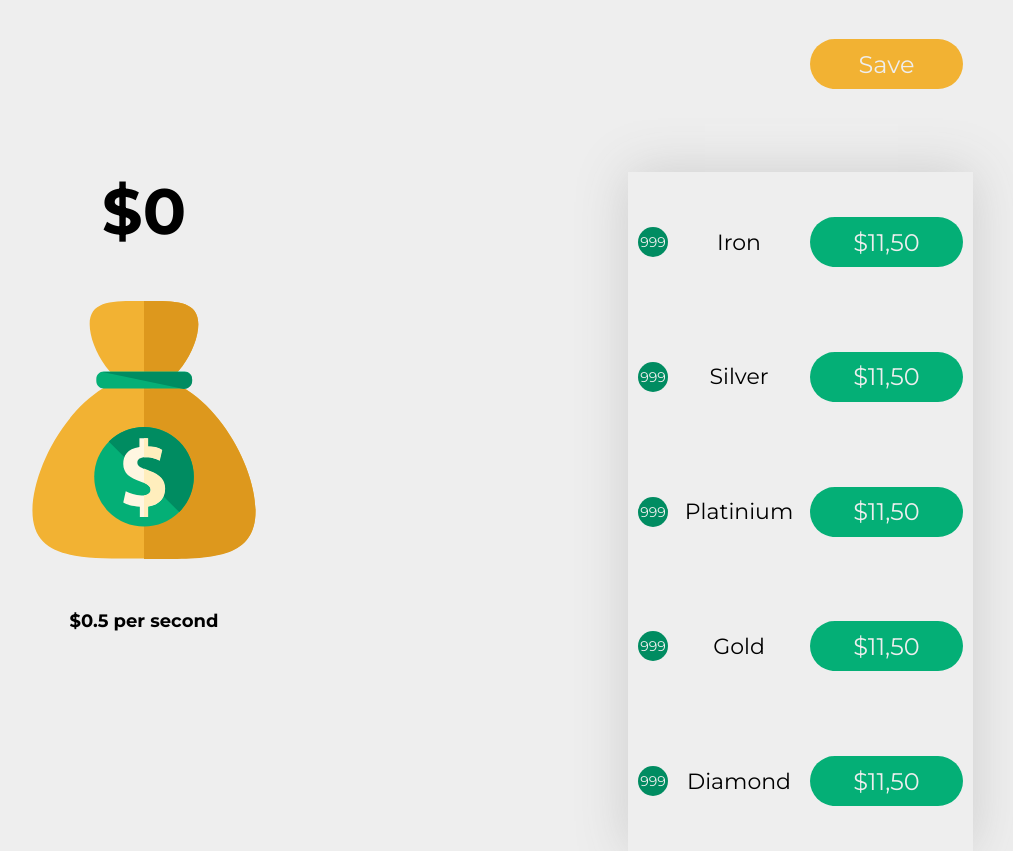
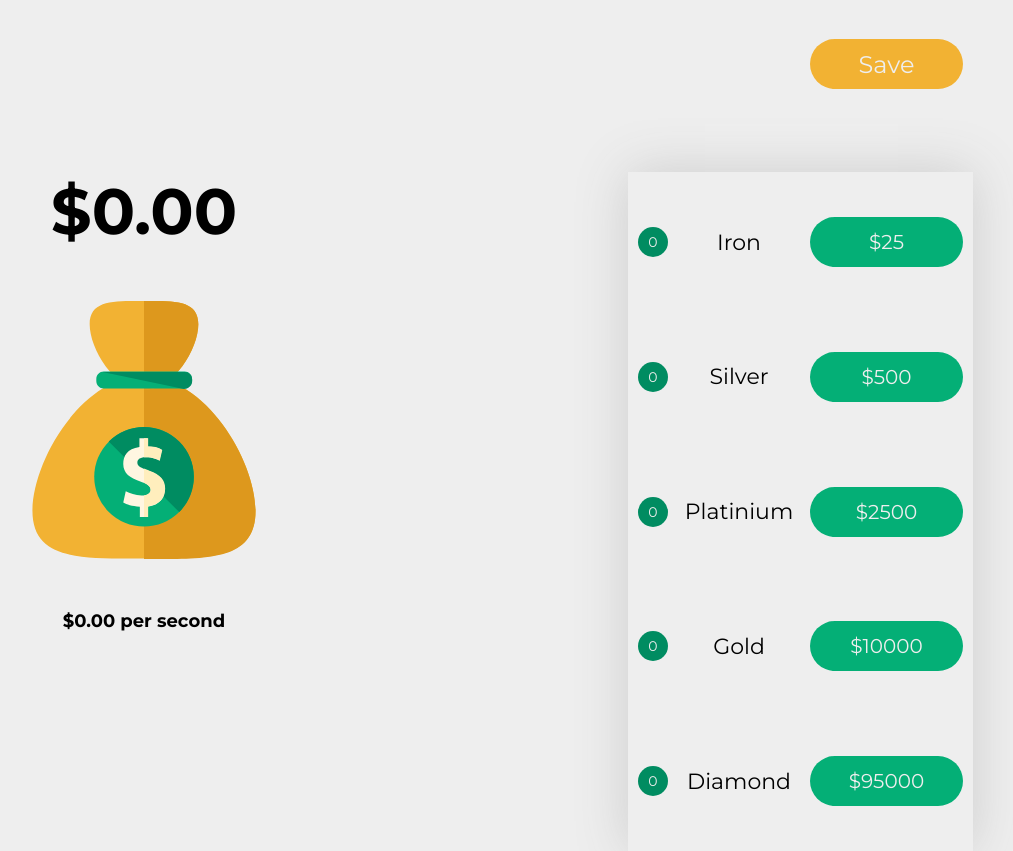
Before and after one commit to DeVinhoOne/clicker-game, a React app: page / in a window 1280 px wide. Shown: the whole page, without its empty margins (185-1198 px from the left). Built offline with nearby package versions, Linux system fonts and the light colour scheme.

Commit message:
Basic logic and state finished

```diff
--- a/src/components/Menu/Menu.js
+++ b/src/components/Menu/Menu.js
@@ -3,15 +3,19 @@ import React from 'react';
 import classes from './Menu.scss';
 import MenuItem from './MenuItem/MenuItem';
 
-const Menu = () => {
+const Menu = props => {
    return (
-      <div className={classes.menu}>
-         <MenuItem name="Iron" />
-         <MenuItem name="Silver" />
-         <MenuItem name="Platinium" />
-         <MenuItem name="Gold" />
-         <MenuItem name="Diamond" />
-      </div>
+      <div className={classes.menu} >
+         {props.materials.map(material => (
+            <MenuItem
+               key={material.name}
+               name={material.name}
+               price={material.price}
+               amount={material.amount}
+               buyHandler={() => props.buyHandler(material.name)}
+            />
+         ))}
+      </div >
    );
 }
 
--- a/src/components/Menu/MenuItem/MenuItem.js
+++ b/src/components/Menu/MenuItem/MenuItem.js
@@ -7,9 +7,12 @@ import Badge from '../../UI/Badge/Badge';
 const MenuItem = props => {
    return (
       <div className={classes.menuItem}>
-         <Badge />
+         <Badge amount={props.amount} />
          <p className={classes.name}>{props.name}</p>
-         <Button type="price">$11,50</Button>
+         <Button
+            buyHandler={props.buyHandler}
+            type="price"
+         >${props.price}</Button>
       </div>
    );
 }
--- a/src/components/Panel/Panel.js
+++ b/src/components/Panel/Panel.js
@@ -6,9 +6,9 @@ import moneybag from '../../assets/svg/money-bag.svg';
 const Panel = props => {
    return (
       <div className={classes.wrapper}>
-         <h1>${props.money}</h1>
+         <h1>${(props.money).toFixed(2)}</h1>
          <img onClick={props.click} src={moneybag} alt="moneybag" />
-         <p>${props.moneyPerSecond} per second</p>
+         <p>${(props.moneyPerSecond).toFixed(2)} per second</p>
       </div>
    );
 }
--- a/src/components/UI/Badge/Badge.js
+++ b/src/components/UI/Badge/Badge.js
@@ -2,8 +2,8 @@ import React from 'react';
 
 import classes from './Badge.scss';
 
-const Badge = () => (
-   <div className={classes.badge}>999</div>
+const Badge = props => (
+   <div className={classes.badge}>{props.amount}</div>
 )
 
 export default Badge;
--- a/src/components/UI/Button/Button.js
+++ b/src/components/UI/Button/Button.js
@@ -5,6 +5,7 @@ import classes from './Button.scss';
 const Button = props => {
    return (
       <button
+         onClick={props.buyHandler}
          className={props.type === 'save' ? classes.button__save : classes.button__price}
       > {props.children}</button >
    );
--- a/src/components/UI/Button/Button.scss
+++ b/src/components/UI/Button/Button.scss
@@ -22,5 +22,5 @@
    border: none;
    cursor: pointer;
    outline: none;
-   font-size: 24px;
+   font-size: 20px;
 }
--- a/src/containers/ClickerGame/ClickerGame.js
+++ b/src/containers/ClickerGame/ClickerGame.js
@@ -8,7 +8,63 @@ import Panel from '../../components/Panel/Panel';
 class ClickerGame extends Component {
    state = {
       currentMoney: 0,
-      moneyPerSecond: 0.5
+      moneyPerSecond: 0,
+      materials: [
+         {
+            name: 'Iron',
+            amount: 0,
+            price: 25.00,
+            multiplier: 1
+         },
+         {
+            name: 'Silver',
+            amount: 0,
+            price: 500.00,
+            multiplier: 1.5
+         },
+         {
+            name: 'Platinium',
+            amount: 0,
+            price: 2500.00,
+            multiplier: 2
+         },
+         {
+            name: 'Gold',
+            amount: 0,
+            price: 10000.00,
+            multiplier: 3
+         },
+         {
+            name: 'Diamond',
+            amount: 0,
+            price: 95000.00,
+            multiplier: 5
+         },
+      ]
+   }
+
+   componentDidMount() {
+      setInterval(() => {
+         this.setState(prevState => ({ currentMoney: prevState.currentMoney + (prevState.moneyPerSecond / 10) }))
+      }, 100);
+   }
+
+   buyHandler = (name) => {
+      const index = this.state.materials.findIndex(material => material.name === name);
+      if (this.state.currentMoney >= this.state.materials[index].price && this.state.materials[index].amount <= 100) {
+         // Making a copy of old Materials array and updating It
+         const updatedMaterials = [...this.state.materials];
+         const currentPrice = this.state.materials[index].price;
+         console.log(updatedMaterials);
+         updatedMaterials[index].amount++;
+         updatedMaterials[index].price = (updatedMaterials[index].price * 1.2).toFixed(2);
+         this.setState(prevState => ({
+            currentMoney: prevState.currentMoney - currentPrice,
+            moneyPerSecond: (prevState.moneyPerSecond + updatedMaterials[index].multiplier),
+            materials: updatedMaterials
+         }))
+
+      }
    }
 
    onClickHandler = () => {
@@ -19,7 +75,10 @@ class ClickerGame extends Component {
       return (
          <>
             <Button type="save">Save</Button>
-            <Menu />
+            <Menu
+               materials={this.state.materials}
+               buyHandler={(name) => this.buyHandler(name)}
+            />
             <Panel
                click={this.onClickHandler}
                money={this.state.currentMoney}
```
